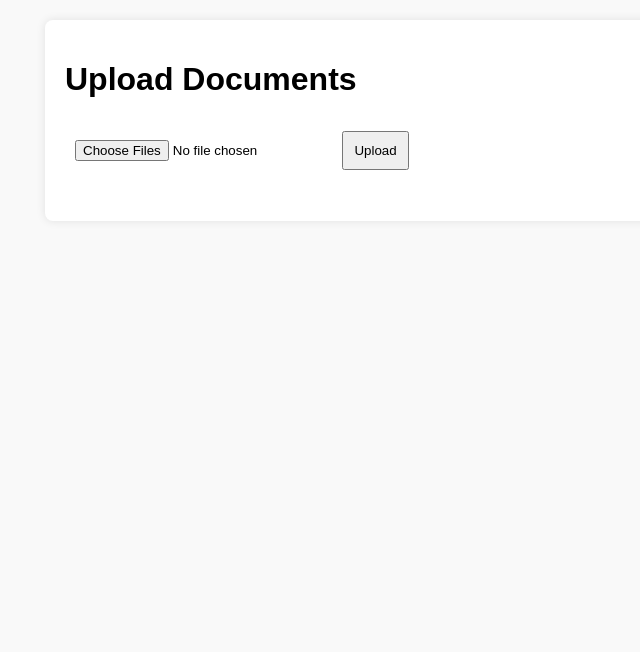
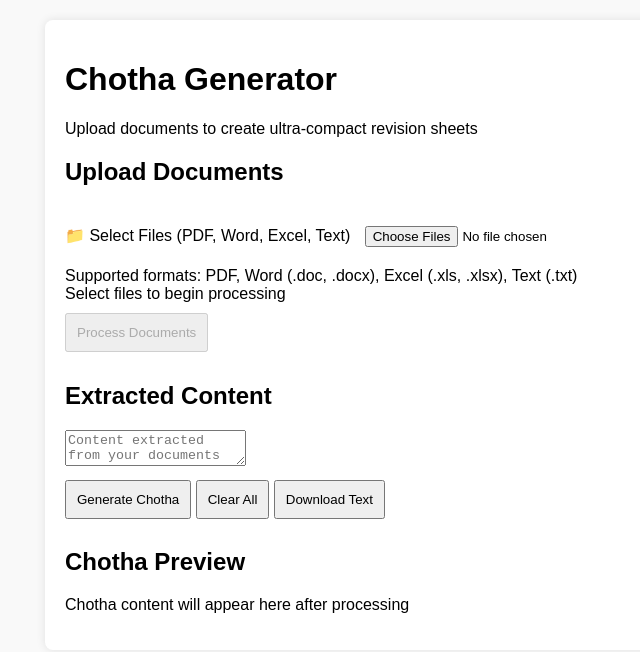
Before and after one commit to rahmanamaan28-max/Chotha-Generator, a plain HTML site: page index.html in a window 1280 px wide. Shown: the whole page, without its empty margins (275-915 px from the left). Drawn offline with nearby package versions, Linux system fonts and the light colour scheme; a script that the page names is missing.

Commit message:
Update index.html

```diff
--- a/index.html
+++ b/index.html
@@ -5,17 +5,62 @@
     <meta name="viewport" content="width=device-width, initial-scale=1.0">
     <title>Chotha Generator - Document Upload</title>
     <link rel="stylesheet" href="style.css">
+    <!-- Add required libraries for document processing -->
+    <script src="https://cdnjs.cloudflare.com/ajax/libs/pdf.js/3.4.120/pdf.min.js"></script>
+    <script src="https://cdnjs.cloudflare.com/ajax/libs/mammoth/1.4.17/mammoth.browser.min.js"></script>
+    <script src="https://cdnjs.cloudflare.com/ajax/libs/xlsx/0.18.5/xlsx.full.min.js"></script>
 </head>
 <body>
     <div class="container">
-        <h1>Upload Documents</h1>
-        <form id="uploadForm" enctype="multipart/form-data">
-            <input type="file" id="fileInput" accept=".txt,.pdf,.doc,.docx,.ppt,.pptx,.xls,.xlsx" multiple>
-            <button type="submit">Upload</button>
-        </form>
-        <div id="preview"></div>
-        <div id="status"></div>
+        <header>
+            <h1>Chotha Generator</h1>
+            <p>Upload documents to create ultra-compact revision sheets</p>
+        </header>
+
+        <div class="upload-section">
+            <h2>Upload Documents</h2>
+
+            <div class="file-input-container">
+                <label for="fileInput" class="file-input-label">
+                    <span class="upload-icon">📁</span>
+                    Select Files (PDF, Word, Excel, Text)
+                </label>
+                <input type="file" id="fileInput" accept=".pdf,.doc,.docx,.txt,.xls,.xlsx,.ppt,.pptx" multiple>
+                <div class="supported-formats">
+                    Supported formats: PDF, Word (.doc, .docx), Excel (.xls, .xlsx), Text (.txt)
+                </div>
+            </div>
+
+            <div id="fileList" class="file-list"></div>
+
+            <div id="uploadStatus" class="status-message">
+                Select files to begin processing
+            </div>
+
+            <button id="processBtn" class="process-button" disabled>
+                Process Documents
+            </button>
+        </div>
+
+        <div class="content-section">
+            <h2>Extracted Content</h2>
+            <textarea id="extractedContent" readonly placeholder="Content extracted from your documents will appear here..."></textarea>
+
+            <div class="action-buttons">
+                <button id="generateChothaBtn">Generate Chotha</button>
+                <button id="clearAllBtn">Clear All</button>
+                <button id="downloadTextBtn">Download Text</button>
+            </div>
+        </div>
+
+        <div class="preview-section">
+            <h2>Chotha Preview</h2>
+            <div id="chothaPreview" class="chotha-preview">
+                <p>Chotha content will appear here after processing</p>
+            </div>
+        </div>
     </div>
+
     <script src="script.js"></script>
 </body>
 </html>
```
